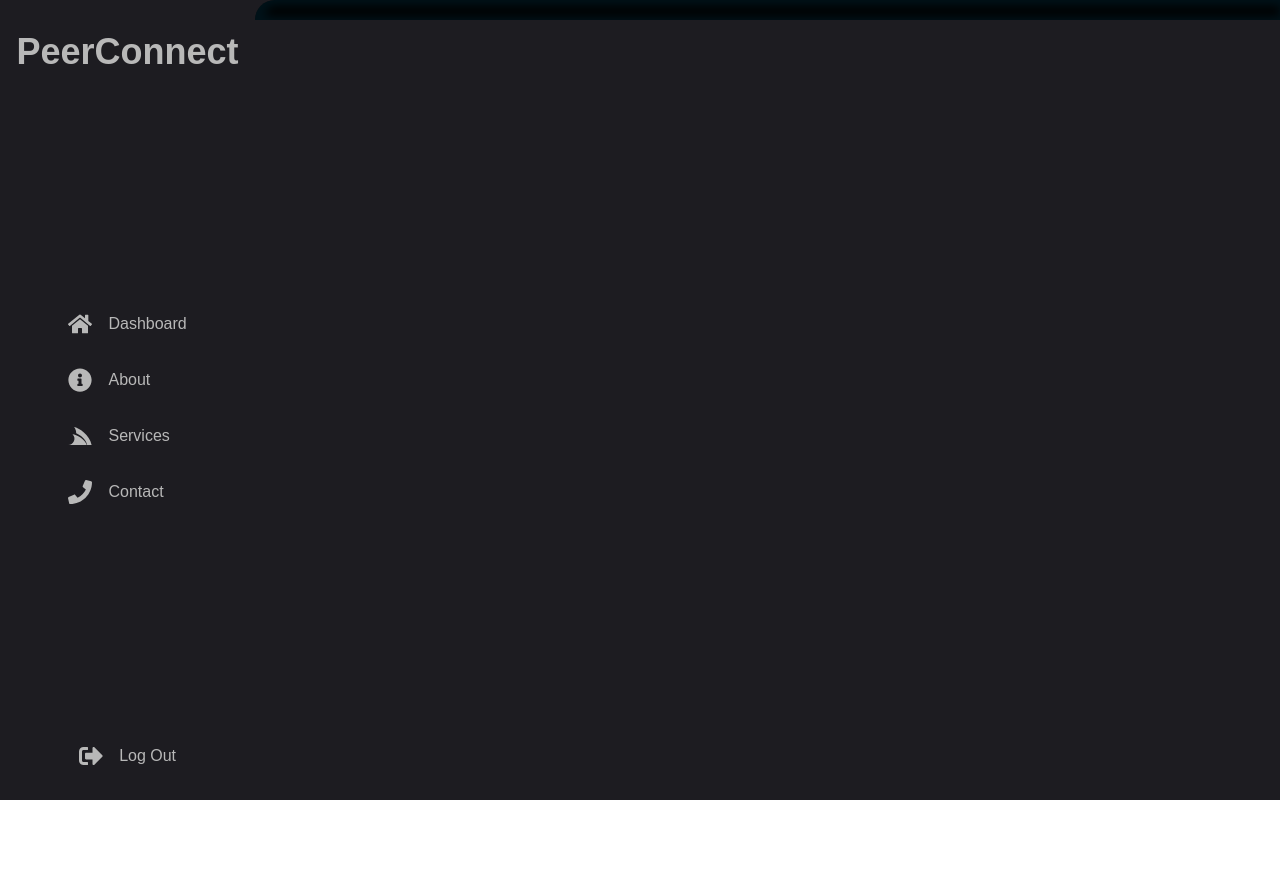
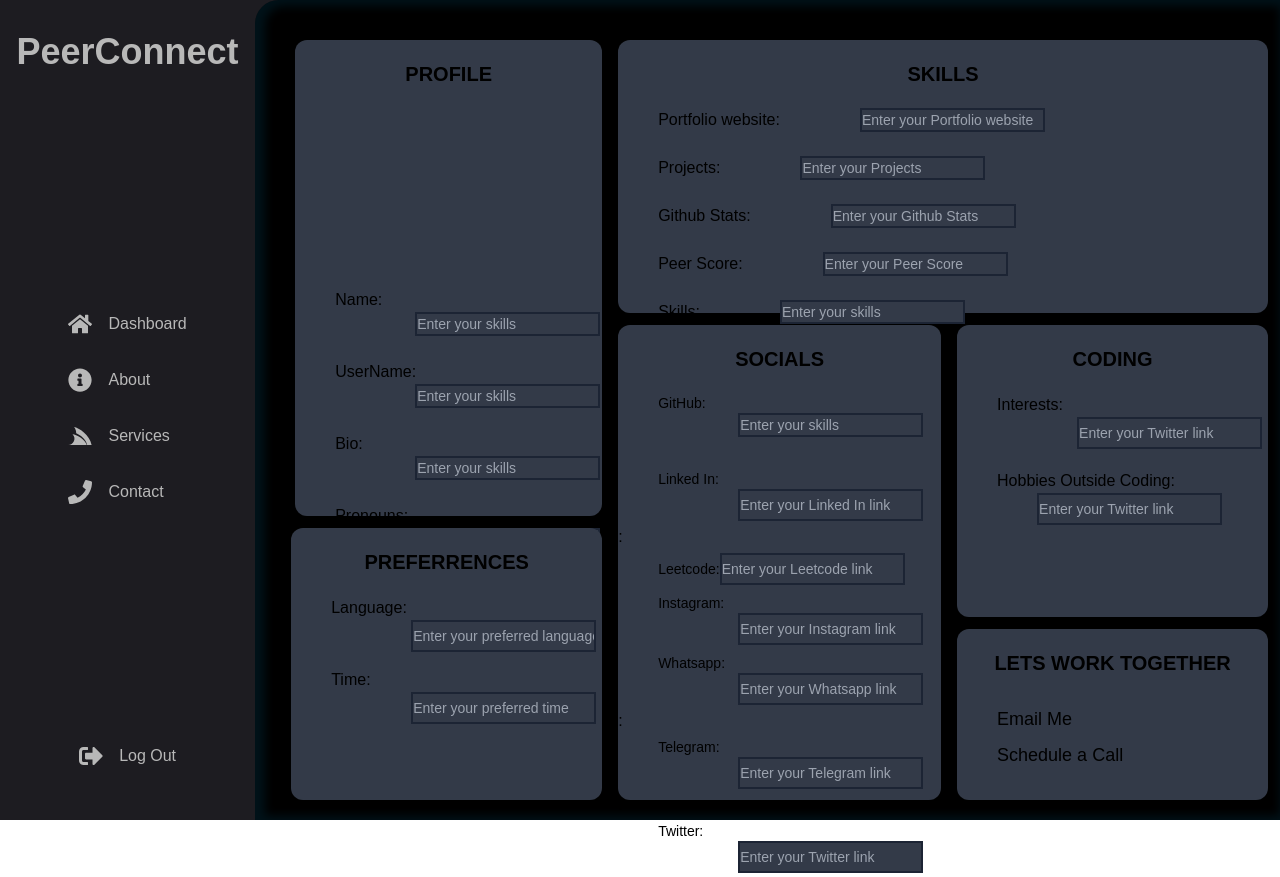
Before and after one commit to samar12-rad/Peer-Connect, a React (Vite) app in the folder Peer-Connect-Frontend/: page /profile in a window 1280 px wide. Before the commit the page ends 800 px from the top, so only its background shows below. Built offline with nearby package versions, Linux system fonts and the light colour scheme.

Commit message:
takin pull

```diff
--- a/Peer-Connect-Frontend/src/App.jsx
+++ b/Peer-Connect-Frontend/src/App.jsx
@@ -3,6 +3,7 @@ import Login from "./pages/login/Login";
 import SignUp from "./pages/Signup_old/SignUp";
 import Sidebar from "./Components/Sidebar";
 import { Dashboard } from "./pages/dashboard/Dashboard";
+import Profile from "./pages/profile/Profile";
 
 const App = () => {
   return (
@@ -15,6 +16,7 @@ const App = () => {
             <Route path="/login" element={<Login />} />
             <Route path="/signup" element={<SignUp />} />
             <Route path="/dashboard" element={<Dashboard />} />
+            <Route path="/profile" element={<Profile />} />
           </Routes>
         </div>
       </div>
--- a/Peer-Connect-Frontend/src/Profile/Profile.jsx
+++ /dev/null
@@ -1,16 +0,0 @@
-
-const Profile = () => {
-  return (
-    <div className="h-screen w-full flex bg-slate-900 ">
-
-      <div className="grid bg-black h-full w-full grid-cols-6 grid-rows-8 gap-3 ">
-
-        <div className="col-span-2 row-span-5 ml-5  mt-5 rounded-xl bg-white"></div>
-        <div className="col-span-4 row-span-2 mt-5 mr-4 rounded-xl bg-white"></div>
-        <div className="col-span-1 row-span-1 ml-5 rounded-xl bg-white"></div>
-
-    </div></div>
-  );
-}
-
-export default Profile;
--- /dev/null
+++ b/Peer-Connect-Frontend/src/pages/Profile/Profile.jsx
@@ -0,0 +1,81 @@
+
+const Profile = () => {
+  return (
+    <div className="h-screen w-full flex">
+
+      <div className="grid h-full w-full grid-cols-6 grid-rows-8 gap-3 ">
+
+        <div className="col-span-2 row-span-5 ml-5  mt-5 rounded-xl mt-0 bg-graydark"><p className="text-center bg-graydark text-xl font-bold mt-5">PROFILE</p>
+        <div className="flex justify-between ">
+        <p className="pb-2 pt-50 pl-10">Name:
+        <input type="text" placeholder="Enter your skills" className="justify-center ml-20 mr-10 text-black bg-graydark mb-2 border-2 text-sm"/>
+        </p></div>
+        <div className="flex justify-between ">
+        <p className="pb-2 pt-2 pl-10">UserName:
+        <input type="text" placeholder="Enter your skills" className="justify-center mr-10 ml-20 text-black bg-graydark mb-2 border-2 text-sm"/>
+        </p></div>
+        <div className="flex justify-between ">
+        <p className="pb-2 pt-2 pl-10">Bio:
+        <input type="text" placeholder="Enter your skills" className="justify-center mr-10 ml-20 text-black bg-graydark mb-2 border-2 text-sm"/>
+        </p></div>
+        <div className="flex justify-between">
+        <p className="pb-2 pt-2 pl-10">Pronouns:
+        <input type="text" placeholder="Enter your skills" className="justify-center mr-10 ml-20 text-black bg-graydark mb-2 border-2 text-sm"/>
+        </p></div>
+        </div>
+        <div className="col-span-4 row-span-3 ml-1 mt-5 rounded-xl mr-3 bg-graydark"><p className="text-center bg-graydark font-bold mt-5 text-xl">SKILLS</p>
+        <p className="pt-5 pb-2 pl-10">Portfolio website:
+        <input type="text" placeholder="Enter your Portfolio website" className="justify-center ml-20 text-black bg-graydark mb-2 border-2 text-sm"/>
+        </p>
+        <p className="pb-2 pt-2 pl-10">Projects:
+        <input type="text" placeholder="Enter your Projects" className="justify-center ml-20 text-black bg-graydark mb-2 border-2 text-sm"/>
+        </p>
+        <p className="pb-2 pt-2 pl-10">Github Stats:
+        <input type="text" placeholder="Enter your Github Stats" className="justify-center ml-20 text-black bg-graydark mb-2 border-2 text-sm"/>
+        </p>
+        <p className="pb-2 pt-2 pl-10">Peer Score:
+        <input type="text" placeholder="Enter your Peer Score" className="justify-center ml-20 text-black bg-graydark mb-2 border-2 text-sm"/>
+        </p>
+        <p className="pb-2 pt-2 pl-10">Skills:
+        <input type="text" placeholder="Enter your skills" className="justify-center ml-20 text-black bg-graydark mb-2 border-2 text-sm"/>
+        </p>
+        </div>
+        <div className="col-span-2 row-span-5 ml-1 mb-5 rounded-xl bg-graydark"><p className="text-center bg-graydark font-bold mt-5 text-xl">SOCIALS</p>
+        <p className="pt-5 pb-5 ml-10 text-sm">GitHub:
+                <input type="text" placeholder="Enter your skills" className="justify-center ml-20 text-black bg-graydark mb-2 border-2 text-sm"/></p>
+
+        <p className="pt-1 pb-1 ml-10 text-sm">Linked In:
+        <input type="text" placeholder="Enter your Linked In link" className="pt-1 pb-1 text-black bg-graydark ml-20 border-2 text-sm"/></p>:
+        <p className="pt-1 pb-1 ml-10 text-sm">Leetcode:
+        <input type="text" placeholder="Enter your Leetcode link" className="pt-1 pb-1 text-black bg-graydark *:ml-20 border-2 text-sm"/></p>
+        <p className="pt-1 pb-1 ml-10 text-sm">Instagram:
+        <input type="text" placeholder="Enter your Instagram link" className="pt-1 pb-1 text-black bg-graydark ml-20 border-2 text-sm"/></p>
+        <p className="pt-1 pb-1 ml-10 text-sm">Whatsapp:
+        <input type="text" placeholder="Enter your Whatsapp link" className="pt-1 pb-1 text-black bg-graydark ml-20 border-2 text-sm"/></p>:
+        <p className="pt-1 pb-1 ml-10 text-sm">Telegram:
+        <input type="text" placeholder="Enter your Telegram link" className="pt-1 pb-1 text-black bg-graydark ml-20 border-2 text-sm"/></p>:
+        <p className="pt-1 pb-1 ml-10 text-sm">Twitter:
+        <input type="text" placeholder="Enter your Twitter link" className="pt-1 pb-1 text-black bg-graydark ml-20 border-2 text-sm"/></p>
+        </div>
+        <div className="col-span-2 row-span-3 ml-1 mr-3 rounded-xl bg-graydark"><p className="text-center font-bold mt-5 text-xl">CODING</p>
+        <p className="mt-5 mb-2 pl-10">Interests:
+        <input type="text" placeholder="Enter your Twitter link" className="pt-1 pb-1 text-black bg-graydark ml-20 border-2 text-sm"/></p>
+        <p className="mt-5 mb-2 pl-10">Hobbies Outside Coding:
+        <input type="text" placeholder="Enter your Twitter link" className="pt-1 pb-1 text-black bg-graydark ml-10 border-2 text-sm"/></p>
+        </div>
+        <div className="col-span-2 row-span-3 ml-4 rounded-xl mb-5 bg-graydark"><p className="text-center font-bold mt-5 text-xl">PREFERRENCES</p>
+        <p className="pt-5 pl-10 pb-2">Language:
+        <input type="text" placeholder="Enter your preferred language" className="pt-1 bg-graydark text-black pb-1 ml-20 border-2 text-sm"/></p>
+        <p className="pt-2 pl-10 pb-2">Time:
+          <input type="text" placeholder="Enter your preferred time" className="pt-1 pb-1 ml-20 bg-graydark border-2 text-black text-sm"/></p>
+        </div>
+        <div className="col-span-2 row-span-2 ml-1 mb-5 mr-3 rounded-xl bg-graydark"><p className="text-center font-bold mt-5 text-xl">LETS WORK TOGETHER</p>
+        <p className="mt-7 ml-10 text-lg">Email Me </p>
+        <p className="mt-2 ml-10 text-lg">Schedule a Call </p>
+        </div>
+
+    </div></div>
+  );
+}
+
+export default Profile;
```
